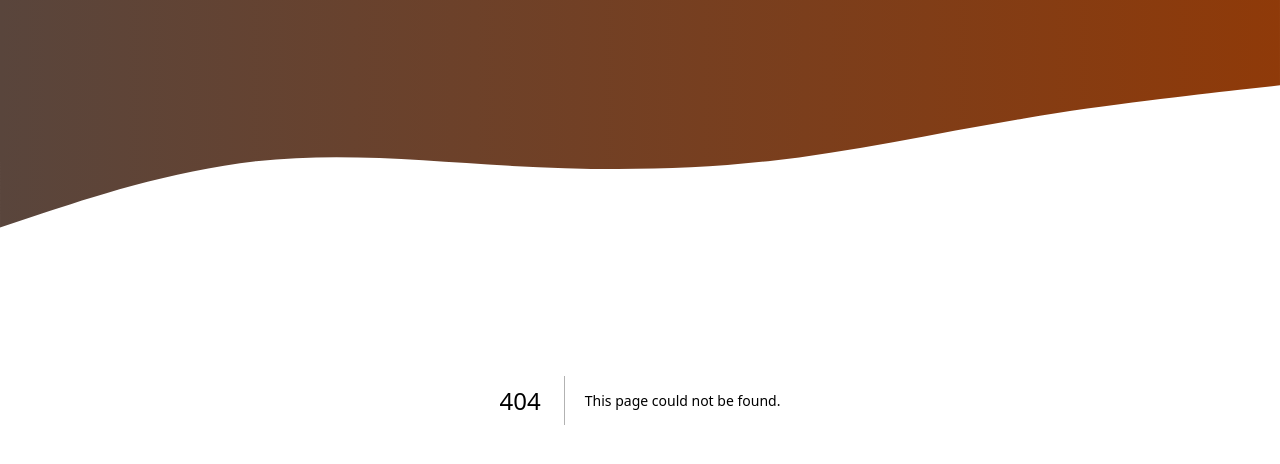
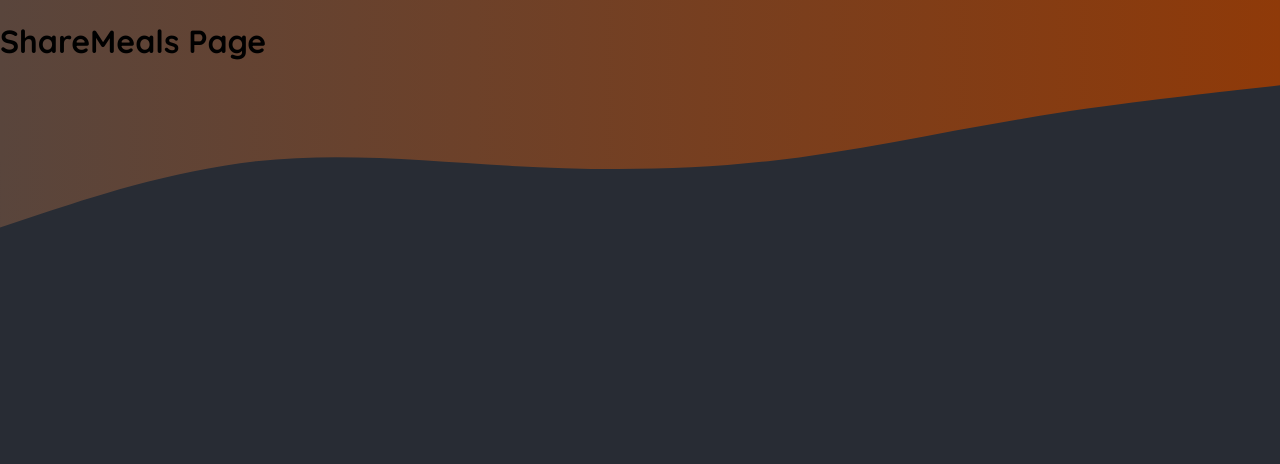
Before and after one commit to GenaPlem/next_js_foodies_app, a Next.js app: page /meals/share in a window 1280 px wide. Before the commit this address had no page. Shown: the top 464 px of the page. Built offline with nearby package versions, Linux system fonts and the light colour scheme.

Commit message:
Add Share meals page

```diff
--- /dev/null
+++ b/app/meals/share/page.js
@@ -0,0 +1,5 @@
+const ShareMeals = () => {
+  return <h1>ShareMeals Page</h1>;
+};
+
+export default ShareMeals;
```
